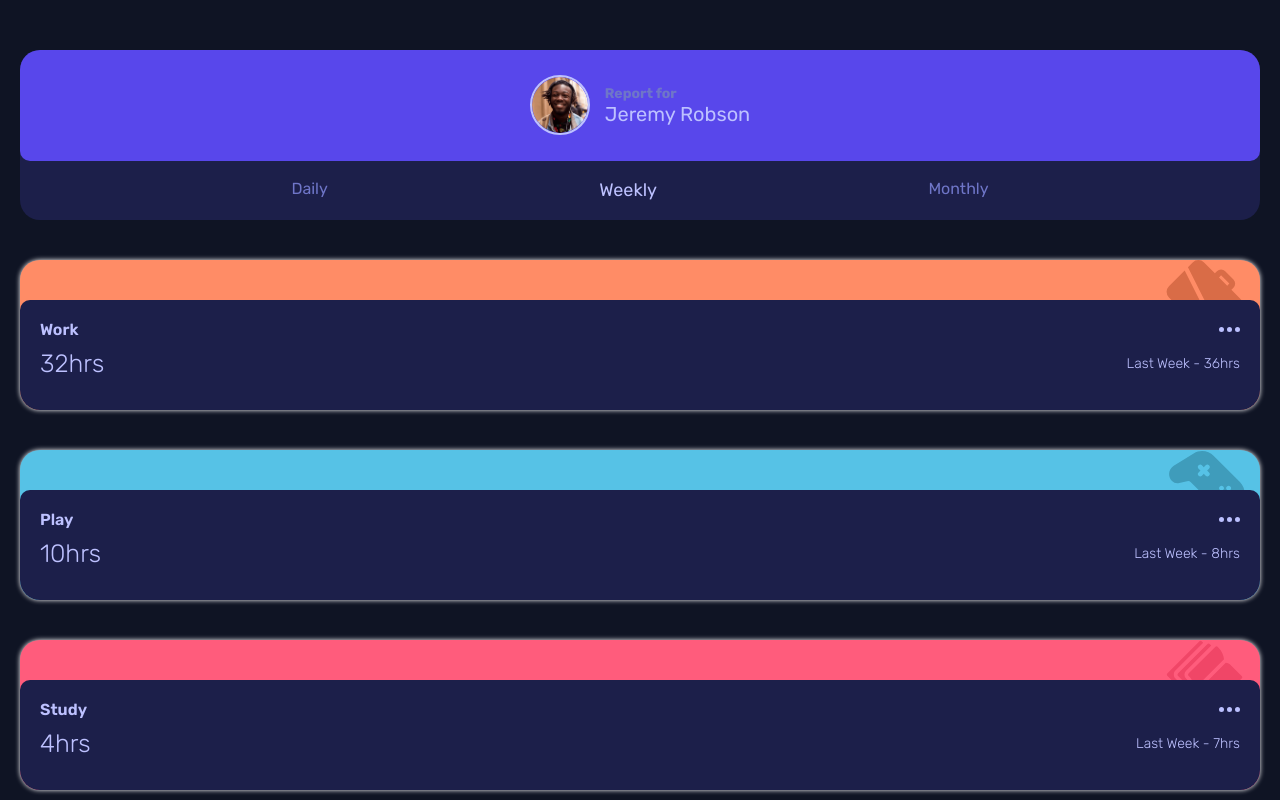
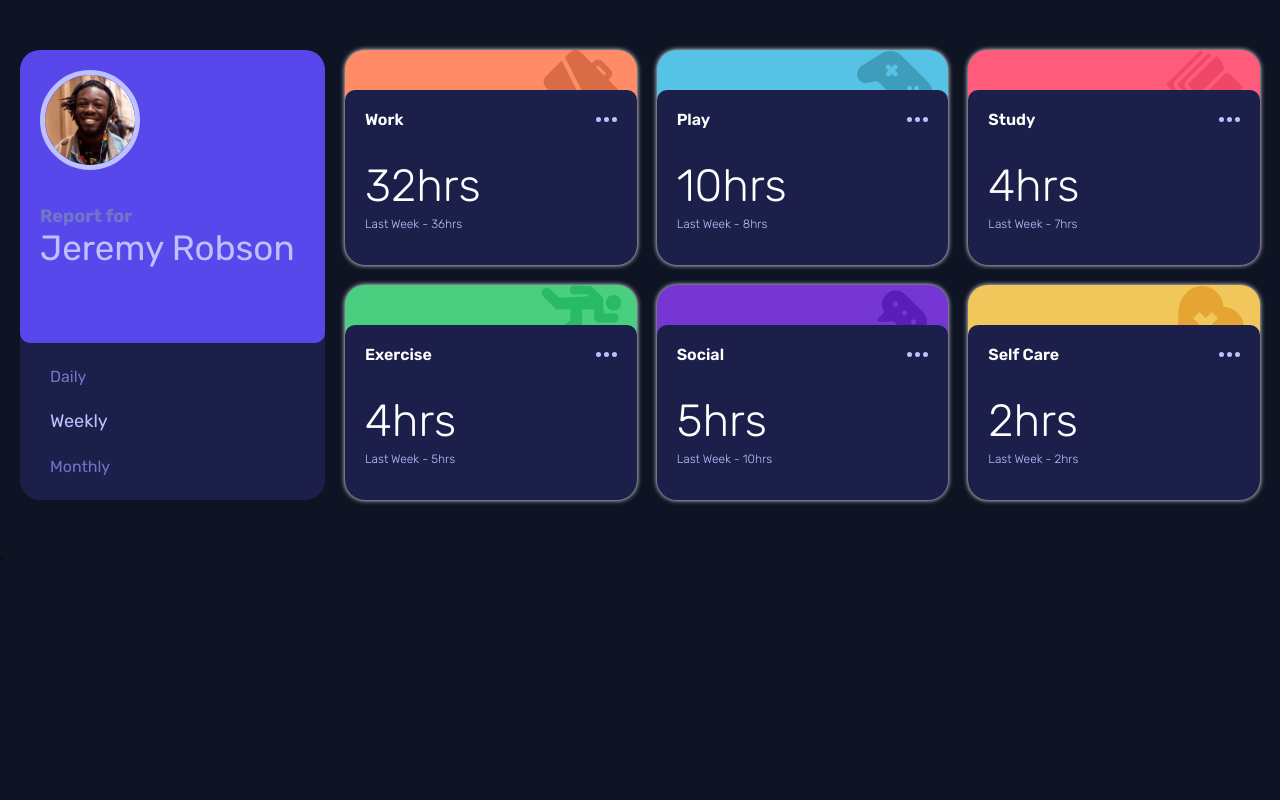
Before and after one commit to Diego2Drm/Time-tracking-dashboard, a React (Vite) app: page /#/weekly in a window 1280 px wide. Shown: the top 800 px of the page. Built offline with nearby package versions, Linux system fonts and the light colour scheme.

Commit message:
Media Queries Desktop

```diff
--- a/src/App.tsx
+++ b/src/App.tsx
@@ -1,4 +1,3 @@
-import { Cards } from './components/Cards'
 import { NameCard } from './components/NameCard'
 import styles from './index.module.css'
 import data from './data.json'
--- a/src/components/Daily.tsx
+++ b/src/components/Daily.tsx
@@ -1,6 +1,7 @@
 import React from "react";
 import { Activity } from "../utils/types";
 import { Cards } from "./Cards";
+import style from '../index.module.css'
 
 interface DailyProps {
   activities: Activity[];
@@ -8,7 +9,7 @@ interface DailyProps {
 
 const Daily: React.FC<DailyProps> = ({ activities }) => {
   return (
-    <>
+    <section className={style.gridContainer}>
       {
         activities.map((activity, index) => (
           <Cards
@@ -21,7 +22,7 @@ const Daily: React.FC<DailyProps> = ({ activities }) => {
             previous={activity.timeframes.daily.previous} />
         ))
       }
-    </>
+    </section>
   );
 };
 
--- a/src/components/Monthly.tsx
+++ b/src/components/Monthly.tsx
@@ -1,6 +1,7 @@
 import React from "react";
 import { Activity } from "../utils/types";
 import { Cards } from "./Cards";
+import style from '../index.module.css'
 
 interface Monthly {
   activities: Activity[];
@@ -8,7 +9,7 @@ interface Monthly {
 
 const Monthly: React.FC<Monthly> = ({ activities }) => {
   return (
-    <>
+    <section className={style.gridContainer}>
       {
         activities.map((activity, index) => (
           <Cards
@@ -21,7 +22,7 @@ const Monthly: React.FC<Monthly> = ({ activities }) => {
             previous={activity.timeframes.monthly.previous} />
         ))
       }
-    </>
+    </section>
   );
 };
 
--- a/src/components/Weekly.tsx
+++ b/src/components/Weekly.tsx
@@ -1,6 +1,7 @@
 import React from "react";
 import { Cards } from "./Cards";
 import { Activity } from "../utils/types";
+import style from '../index.module.css'
 
 interface WeeklyProps {
   activities: Activity[];
@@ -9,7 +10,7 @@ interface WeeklyProps {
 const Weekly: React.FC<WeeklyProps> = ({activities}) => {
 
   return (
-    <>
+    <section className={style.gridContainer}>
       {
         activities.map((activity, index) => (
           <Cards
@@ -22,7 +23,7 @@ const Weekly: React.FC<WeeklyProps> = ({activities}) => {
           previous={activity.timeframes.weekly.previous}/>
         ))
       }
-    </>
+    </section>
   );
 };
 
--- a/src/index.module.css
+++ b/src/index.module.css
@@ -84,12 +84,14 @@ html {
   font-size: 2rem;
   font-weight: 400;
 }
-.nameCardContentLinks{
+
+.nameCardContentLinks {
   display: flex;
   align-items: center;
   justify-content: center;
   height: 35%;
 }
+
 .nameCardContentLinks ul {
   display: flex;
   justify-content: space-evenly;
@@ -98,26 +100,29 @@ html {
   list-style: none;
   font-size: 1.4rem;
 }
-.dislable{
+
+.dislable {
   text-decoration: none;
   color: var(--Desaturated-blue);
   font-size: 1.6rem;
 }
-.active{
+
+.active {
   text-decoration: none;
   color: var(--Pale-Blue);
   font-size: 1.8rem;
 }
 
-h1{
-  color: red;
+/* Cards */
+.gridContainer {
+  width: 100%;
 }
 
-/* Cards */
-.cardsContainer{
+.cardsContainer {
   width: 100%;
   margin-top: 4rem;
 }
+
 .cardsContent {
   /* background: lightcyan; */
   position: relative;
@@ -127,43 +132,137 @@ h1{
   padding-top: 4rem;
   box-shadow: 0 0 .5rem #ffffff;
 }
-.cardsContent .cardIcon{
+
+.cardsContent .cardIcon {
   position: absolute;
   top: 0;
   right: 1.5rem;
   z-index: 1;
 }
-.cardsContent .cardsInfo{
+
+.cardsContent .cardsInfo {
   background: var(--Dark-blue);
   height: 100%;
   border-radius: 1rem;
   position: relative;
   z-index: 2;
-}
-.cardsInfo {
   display: flex;
   flex-direction: column;
   gap: 1rem;
   padding: 2rem;
 }
-.cardsInfo div{
+
+.cardsInfo div {
   display: flex;
   align-items: center;
   justify-content: space-between;
 }
 
-.cardsInfo div:nth-child(1) h3{
-  color: var(--Pale-Blue);
+.cardsInfo div:nth-child(1) h3 {
+  color: #fff;
   font-weight: 600;
   font-size: 1.6rem;
 }
-.cardsInfo div:nth-child(2) p:nth-child(1){
-  color: var(--Pale-Blue);
+
+.cardsInfo div:nth-child(2) p:nth-child(1) {
+  color: #fff;
   font-weight: 300;
   font-size: 2.5rem;
 }
-.cardsInfo div:nth-child(2) p:nth-child(2){
+
+.cardsInfo div:nth-child(2) p:nth-child(2) {
   color: var(--Pale-Blue);
   font-weight: 300;
   font-size: 1.4rem;
 }
+
+
+@media (min-width: 1024px) {
+  .container {
+    display: flex;
+    gap: 2rem;
+    width: 100%;
+    height: 55rem;
+    margin: 0 auto;
+  }
+
+  .gridContainer {
+    display: grid;
+    width: 75%;
+    height: 100%;
+    grid-template-columns: repeat(3, 1fr);
+    grid-template-rows: repeat(2, 1fr);
+    gap: 2rem;
+  }
+
+  /* Name Card */
+  .nameCardContent {
+    width: 25%;
+    height: 100%;
+  }
+
+  .nameCardContentAvatar {
+    flex-direction: column;
+    align-items: start;
+    justify-content: start;
+    padding: 2rem;
+  }
+
+  .nameCardContentAvatar img {
+    width: 10rem;
+    border: .5rem solid var(--Pale-Blue);
+  }
+
+  .nameCardContentAvatar p span:nth-child(1) {
+    font-size: 1.8rem;
+    margin-block-start: 2rem;
+  }
+
+  .nameCardContentAvatar p span:nth-child(2) {
+    font-size: 3.5rem;
+  }
+
+  .nameCardContentLinks {
+    padding-inline-start: 3rem;
+  }
+
+  .nameCardContentLinks ul {
+    flex-direction: column;
+    height: 100%;
+  }
+
+  /* Cards */
+  .cardsContainer {
+    width: 100%;
+    margin-top: 0;
+  }
+
+  .cardsContent {
+    height: 100%;
+  }
+
+  .cardsContent .cardsInfo {
+    gap: 3rem;
+  }
+
+  .cardsInfo div:nth-child(2) {
+    align-items: start;
+    flex-direction: column;
+    gap: .5rem;
+  }
+
+  .cardsInfo div:nth-child(2) p:nth-child(1) {
+    font-size: 4.5rem;
+  }
+
+  .cardsInfo div:nth-child(2) p:nth-child(2) {
+    font-size: 1.2rem;
+  }
+}
+
+@media (min-width: 1440px) {
+  .container {
+    width: 80%;
+  }
+
+}
```
